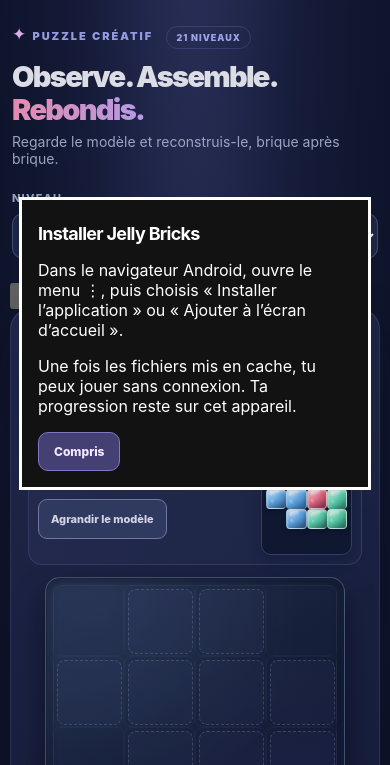
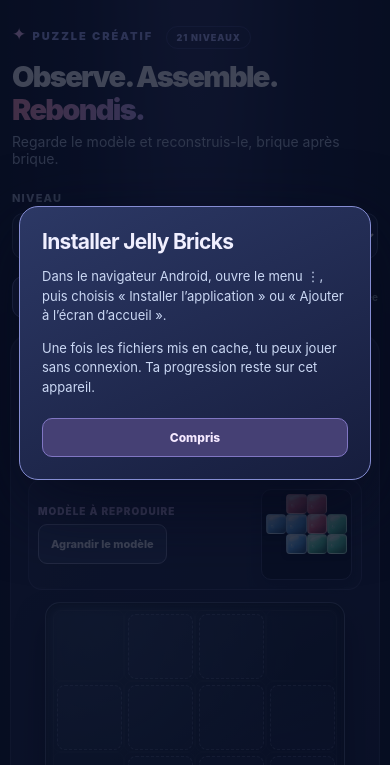
Before and after one commit to dbrckk/Jelly-bricks, a website with bundled scripts: page index.html in a window 390 px wide. Both pictures are taken after a click on the button "Installer le jeu". Shown: the part 79-844 px from the top of the page. Built offline with nearby package versions, Linux system fonts and the light colour scheme.

Commit message:
style: responsive install toolbar, offline indicator and accessible guidance dialog

```diff
--- a/styles.css
+++ b/styles.css
@@ -497,3 +497,45 @@
   .coach-copy p { font-size: 10px; }
   .coach-banner button { min-height: 34px; padding: 6px 7px; }
 }
+
+
+/* Android-first PWA install and offline awareness, never covering the puzzle. */
+.pwa-tools {
+  display: flex; justify-content: flex-end; align-items: center;
+  gap: 12px; margin: -9px 2px 16px;
+}
+.install-btn {
+  min-height: 38px; padding: 8px 13px;
+  border-radius: 11px; border: 1px solid #7d86d5;
+  color: #efeaff; font-size: 12px; font-weight: 800;
+  background: #323b70;
+}
+.install-btn:not(:disabled):active { transform: scale(.97); }
+.connection-indicator {
+  display: inline-flex; align-items: center; gap: 6px;
+  color: #aac5ce; font-size: 11px; font-weight: 700;
+}
+.connection-indicator::before {
+  content: ""; width: 7px; height: 7px; flex: 0 0 7px;
+  border-radius: 50%; background: #7ed4b9; box-shadow: 0 0 8px #7ed4b950;
+}
+.connection-indicator.is-offline { color: #ffdda5; }
+.connection-indicator.is-offline::before { background: #ffca71; box-shadow: none; }
+.install-dialog {
+  width: min(calc(100vw - 32px), 420px); border-radius: 19px;
+  border: 1px solid #858dd3; padding: 22px;
+  color: #f0efff; background: linear-gradient(155deg, #2c3865, #161d3d);
+  box-shadow: 0 25px 70px #060a1dc9;
+}
+.install-dialog::backdrop { background: #050b1ebf; }
+.install-dialog h2 { margin: 0 0 12px; font-size: 21px; }
+.install-dialog p { font-size: 13px; line-height: 1.5; color: #cbd8f4; }
+.install-dialog .action { width: 100%; margin-top: 8px; }
+@media (max-width: 760px) {
+  .pwa-tools { justify-content: space-between; gap: 9px; margin-top: -7px; }
+  .install-btn { min-height: 42px; font-size: 11px; padding: 8px 10px; }
+  .connection-indicator { font-size: 10px; }
+}
+@media (max-width: 350px) {
+  .pwa-tools { flex-wrap: wrap; }
+}
```
